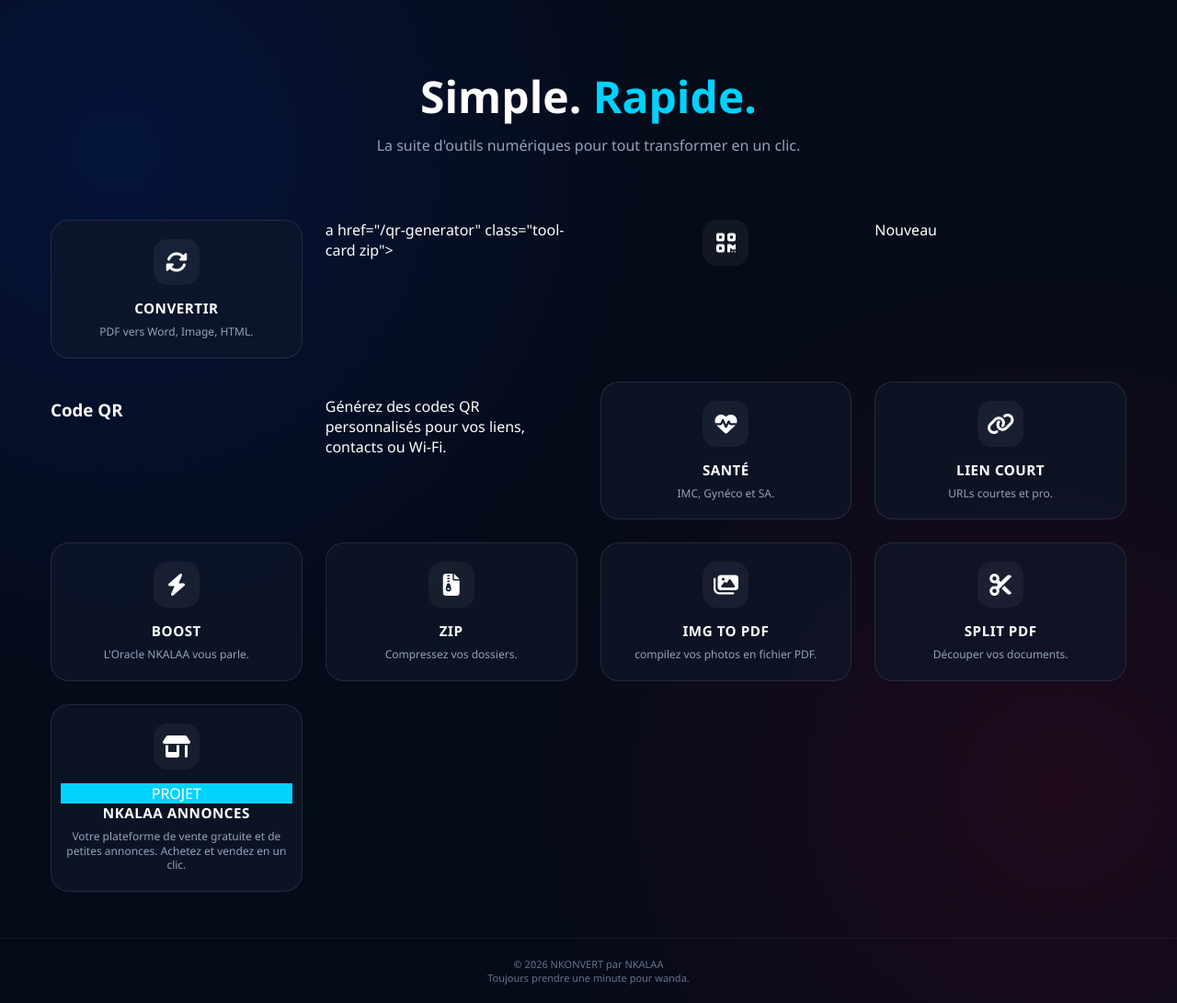
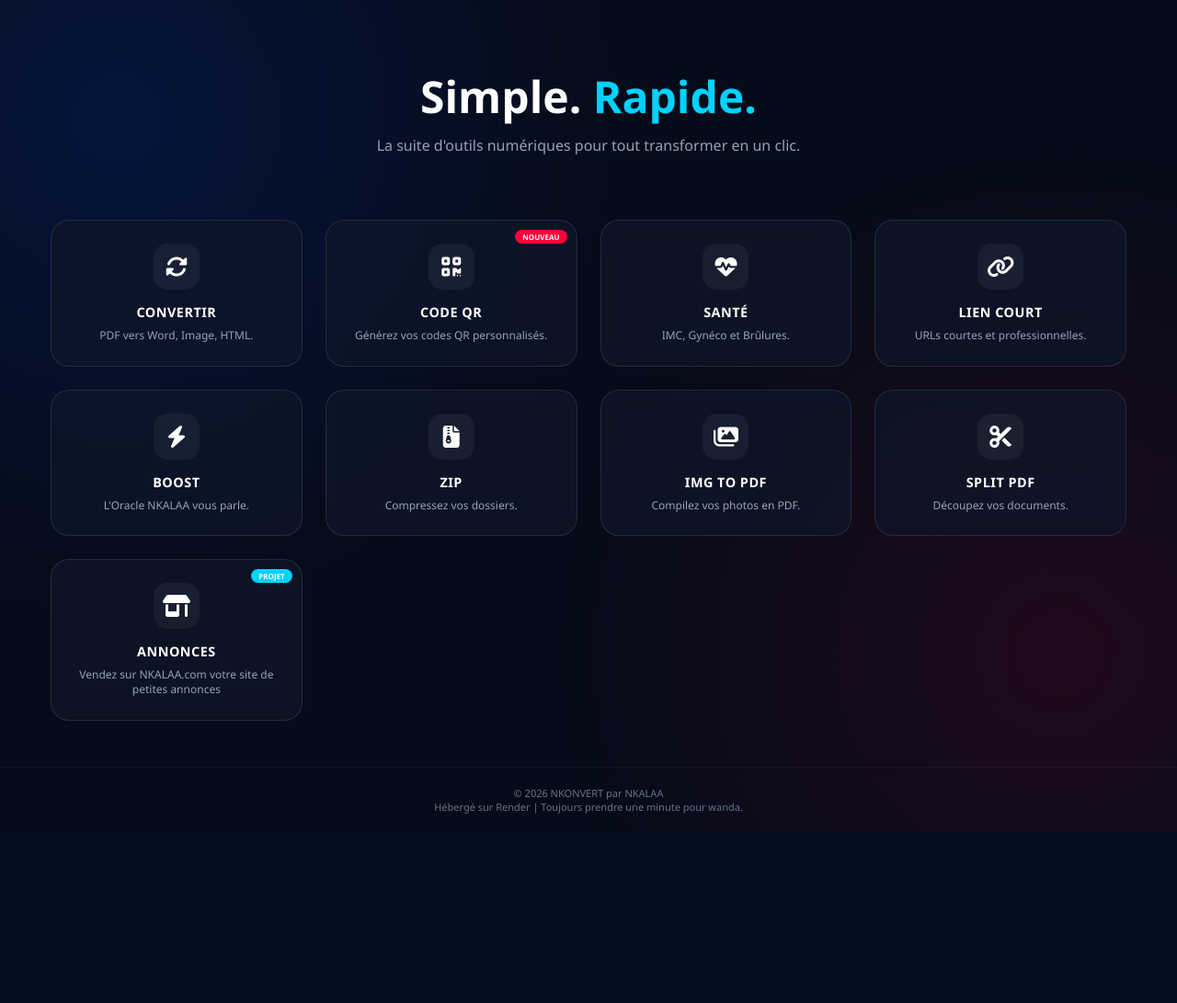
Before and after one commit to Reygreekk/nkonvert, a Flask app: page / in a window 1280 px wide. Shown: the part 66-1157 px from the top of the page at 92% size. After the commit the page ends 971 px from the top, so only its background shows below. Run offline with Flask 3, Linux system fonts and the light colour scheme.

Commit message:
index.html

```diff
--- a/templates/index.html
+++ b/templates/index.html
@@ -55,17 +55,16 @@
         .hero h1 { font-size: clamp(1.8rem, 6vw, 3rem); margin-bottom: 10px; font-weight: 900; }
         .hero p { color: #94a3b8; font-size: 1rem; max-width: 500px; margin: 0 auto 30px; }
 
-        /* GRILLE RESPONSIVE 2-2 MOBILE */
+        /* GRILLE RESPONSIVE */
         .tools-grid {
             display: grid;
-            grid-template-columns: repeat(2, 1fr); /* Force 2 colonnes sur mobile */
+            grid-template-columns: repeat(2, 1fr); /* 2 colonnes sur mobile */
             gap: 15px;
             max-width: 1200px;
             margin: 0 auto;
             padding: 0 15px 50px;
         }
 
-        /* Passage à 3 ou 4 colonnes sur tablette/PC */
         @media (min-width: 768px) {
             .tools-grid {
                 grid-template-columns: repeat(auto-fit, minmax(250px, 1fr));
@@ -78,19 +77,21 @@
             backdrop-filter: blur(10px);
             border: 1px solid rgba(255, 255, 255, 0.1);
             border-radius: 20px;
-            padding: 20px 10px;
+            padding: 25px 15px;
             text-align: center;
             transition: all 0.3s ease;
             text-decoration: none;
             color: white;
             display: flex;
             flex-direction: column;
-            justify-content: center;
+            position: relative;
+            overflow: hidden;
         }
 
         .tool-card:hover {
             transform: translateY(-8px);
             box-shadow: 0 10px 20px rgba(0, 0, 0, 0.4);
+            background: rgba(15, 23, 42, 0.9);
         }
 
         .icon-box {
@@ -106,27 +107,41 @@
             transition: 0.3s;
         }
 
-        .tool-card h3 { margin: 0 0 8px; font-size: 0.95rem; text-transform: uppercase; letter-spacing: 0.5px; }
+        .tool-card:hover .icon-box {
+            transform: scale(1.1);
+        }
+
+        .tool-card h3 { margin: 0 0 8px; font-size: 0.9rem; text-transform: uppercase; letter-spacing: 0.5px; font-weight: 800; }
         .tool-card p { font-size: 0.75rem; color: #94a3b8; line-height: 1.3; margin: 0; }
 
-        /* Couleurs au survol (Styles personnalisés) */
+        /* Badge */
+        .badge {
+            position: absolute;
+            top: 10px;
+            right: 10px;
+            background: var(--primary-red);
+            font-size: 8px;
+            padding: 2px 8px;
+            border-radius: 10px;
+            font-weight: bold;
+            text-transform: uppercase;
+        }
+
+        /* Couleurs au survol */
         .tool-card.pdf:hover { border-color: #ff4d4d; }
         .tool-card.pdf:hover .icon-box i { color: #ff4d4d; }
 
-        .tool-card.tube:hover { border-color: var(--primary-blue); }
-        .tool-card.tube:hover .icon-box i { color: var(--primary-blue); }
+        .tool-card.sante:hover { border-color: #2ecc71; }
+        .tool-card.sante:hover .icon-box i { color: #2ecc71; }
+
+        .tool-card.short:hover { border-color: #8e44ad; }
+        .tool-card.short:hover .icon-box i { color: #8e44ad; }
 
         .tool-card.boost:hover { border-color: #a29bfe; }
         .tool-card.boost:hover .icon-box i { color: #a29bfe; }
 
         .tool-card.zip:hover { border-color: #ffae00; }
         .tool-card.zip:hover .icon-box i { color: #ffae00; }
-
-        .tool-card.short:hover { border-color: #8e44ad; }
-        .tool-card.short:hover .icon-box i { color: #8e44ad; }
-
-        .tool-card.sante:hover { border-color: #2ecc71; }
-        .tool-card.sante:hover .icon-box i { color: #2ecc71; }
 
         footer {
             margin-top: auto;
@@ -157,25 +172,23 @@
         <p>PDF vers Word, Image, HTML.</p>
     </a>
 
-    a href="/qr-generator" class="tool-card zip">
-    <div class="icon-box">
-        <i class="fas fa-qrcode"></i>
-    </div>
-    <div class="badge">Nouveau</div>
-    <h3>Code QR</h3>
-    <p>Générez des codes QR personnalisés pour vos liens, contacts ou Wi-Fi.</p>
-</a>
+    <a href="/qr-generator" class="tool-card zip">
+        <div class="badge">Nouveau</div>
+        <div class="icon-box"><i class="fas fa-qrcode"></i></div>
+        <h3>Code QR</h3>
+        <p>Générez vos codes QR personnalisés.</p>
+    </a>
 
     <a href="/sante" class="tool-card sante">
         <div class="icon-box"><i class="fas fa-heartbeat"></i></div>
         <h3>Santé</h3>
-        <p>IMC, Gynéco et SA.</p>
+        <p>IMC, Gynéco et Brûlures.</p>
     </a>
 
     <a href="/shorten_page" class="tool-card short">
         <div class="icon-box"><i class="fas fa-link"></i></div>
         <h3>Lien Court</h3>
-        <p>URLs courtes et pro.</p>
+        <p>URLs courtes et professionnelles.</p>
     </a>
 
     <a href="/boost" class="tool-card boost">
@@ -193,28 +206,26 @@
     <a href="/img_to_pdf" class="tool-card pdf">
         <div class="icon-box"><i class="fas fa-images"></i></div>
         <h3>Img to PDF</h3>
-        <p>compilez vos photos en fichier PDF.</p>
+        <p>Compilez vos photos en PDF.</p>
     </a>
 
     <a href="/split_pdf" class="tool-card pdf">
         <div class="icon-box"><i class="fas fa-cut"></i></div>
         <h3>Split PDF</h3>
-        <p>Découper vos documents.</p>
+        <p>Découpez vos documents.</p>
     </a>
 
     <a href="https://nkalaa.com" target="_blank" class="tool-card boost">
-    <div class="icon-box">
-        <i class="fas fa-shop"></i>
-    </div>
-    <div class="badge" style="background: var(--primary-blue);">PROJET</div>
-    <h3>NKALAA Annonces</h3>
-    <p>Votre plateforme de vente gratuite et de petites annonces. Achetez et vendez en un clic.</p>
-</a>
+        <div class="badge" style="background: var(--primary-blue);">PROJET</div>
+        <div class="icon-box"><i class="fas fa-shop"></i></div>
+        <h3>Annonces</h3>
+        <p>Vendez sur NKALAA.com votre site de petites annonces</p>
+    </a>
 </div>
 
 <footer>
     &copy; 2026 NKONVERT par NKALAA <br>
-    Toujours prendre une minute pour wanda.
+    Hébergé sur Render | Toujours prendre une minute pour wanda.
 </footer>
 
 </body>
```
